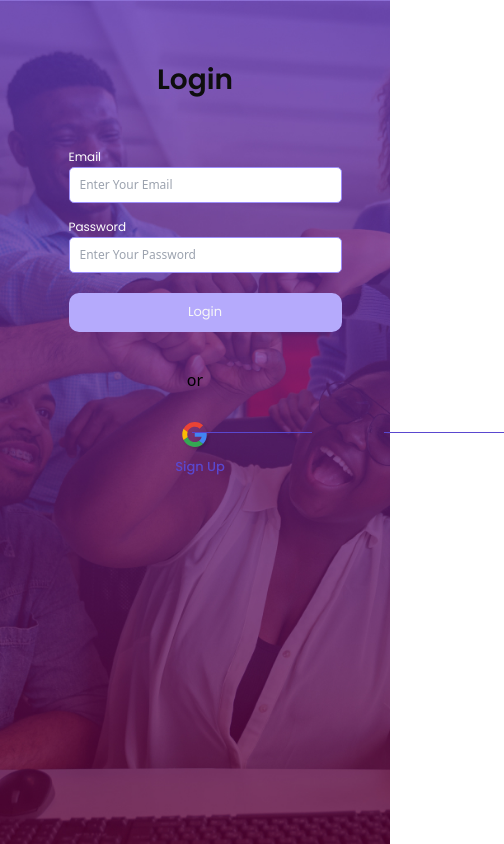
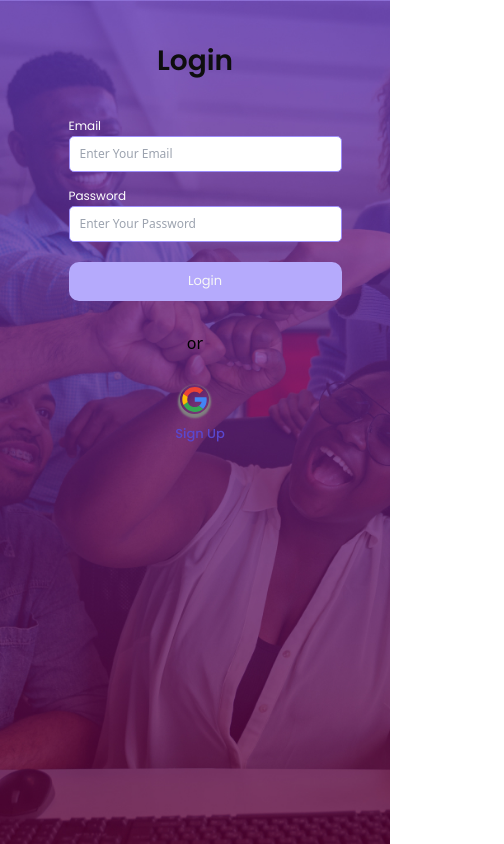
Before and after one commit to AJOVAULT-org/ajoVault-frontend, a React (Vite) app: page /LogInPage in a window 390 px wide. Shown: the whole page, 504 px wide, since content can reach past the window. Built offline with nearby package versions, Linux system fonts and the light colour scheme.

Commit message:
fix: hot fix

```diff
--- a/src/App.css
+++ b/src/App.css
@@ -200,7 +200,6 @@ body {
   text-transform: capitalize;
   font-family: var(--main-font);
   font-weight: 600;
-  /* text-align: start; */
   color: #0e0e0e;
   font-size: 28px;
 }
@@ -216,29 +215,11 @@ body {
 .borders {
   display: flex;
   justify-content: center;
+  align-items: center;
   width: 100%;
   padding: 10px;
 }
 
-.borders h4::before {
-  content: "";
-  height: 1px;
-  width: 150px;
-  top: 29em;
-  left: 50em;
-  background: var(--primary-color);
-  position: absolute;
-}
-
-.borders h4::after {
-  content: "";
-  height: 1px;
-  width: 150px;
-  top: 29em;
-  left: 63em;
-  background: var(--primary-color);
-  position: absolute;
-}
 
 .bottom-page {
   display: flex;
@@ -251,7 +232,8 @@ body {
 
 .google-auth {
   border-radius: 40px;
-  box-shadow: rgba(0, 0, 0, 0.15) 1.95px 1.95px 2.6px;
+  box-shadow: 0px 2px 2px 2px gray;
+  padding: 2px;
   width: fit-content;
 }
 
@@ -474,15 +456,11 @@ body {
     width: 70%;
   }
 .borders h4::before {
-  width: 120px;
-  top: 26em;
-  left: 31em;
+  display: hidden;
 }
 
 .borders h4::after {
-  width: 120px;
-  top: 26em;
-  left: 41em;
+  display: hidden;
 }
 }
 
@@ -492,15 +470,12 @@ body {
   }
 
     .borders h4::before {
-      width: 120px;
-      top: 27em;
-      left: 12em;
+
+      display: hidden;
     }
 
     .borders h4::after {
-      width: 120px;
-      top: 27em;
-      left: 24em;
+      display: hidden;
     }
 
   .text h1,
@@ -529,3 +504,12 @@ body {
     font-size: 600;
   }
 }
+
+@media (max-width: 600px){
+  .user-inner{
+    margin-top: 20px;
+  }
+  .login-input{
+    gap: 10px;
+  }
+}
```
